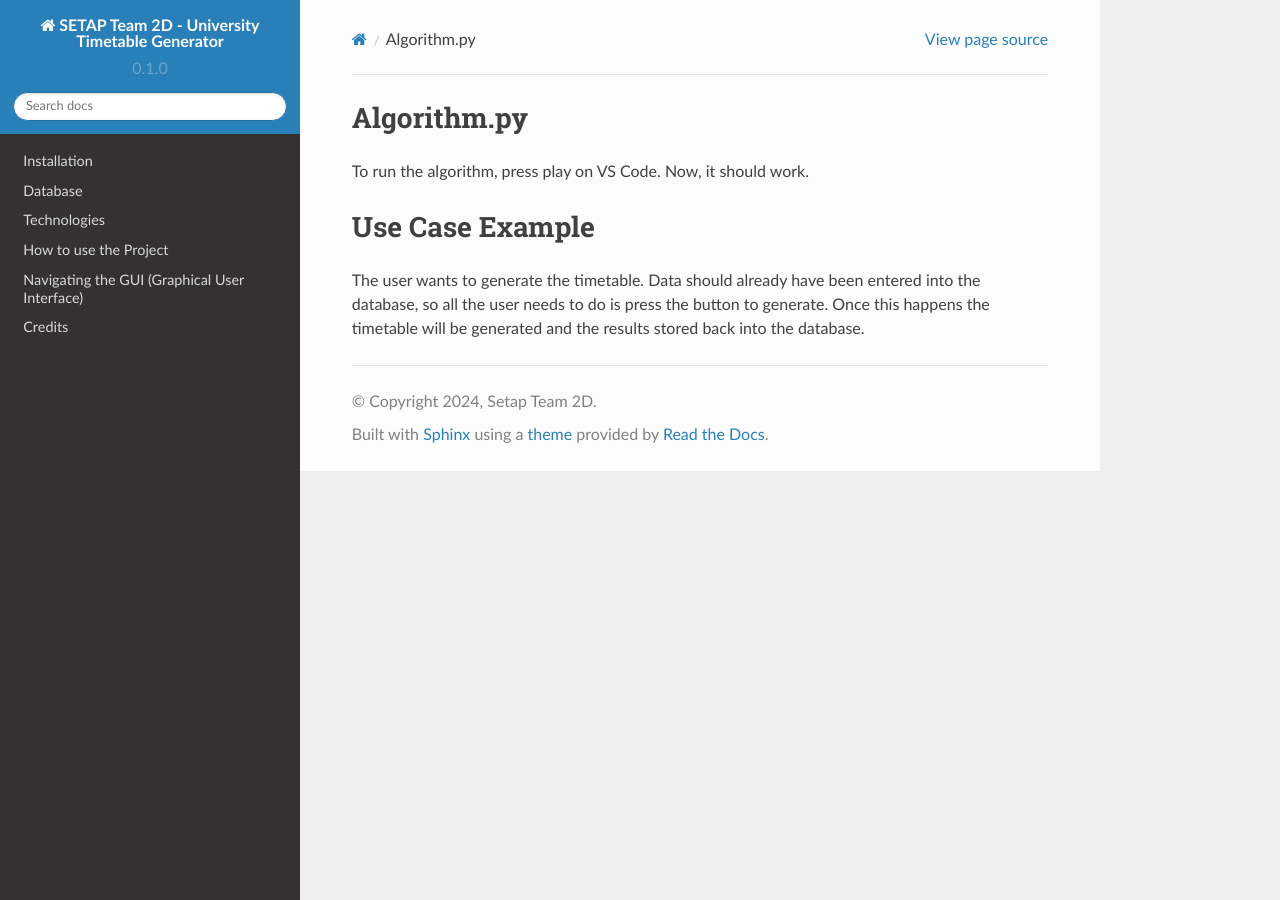
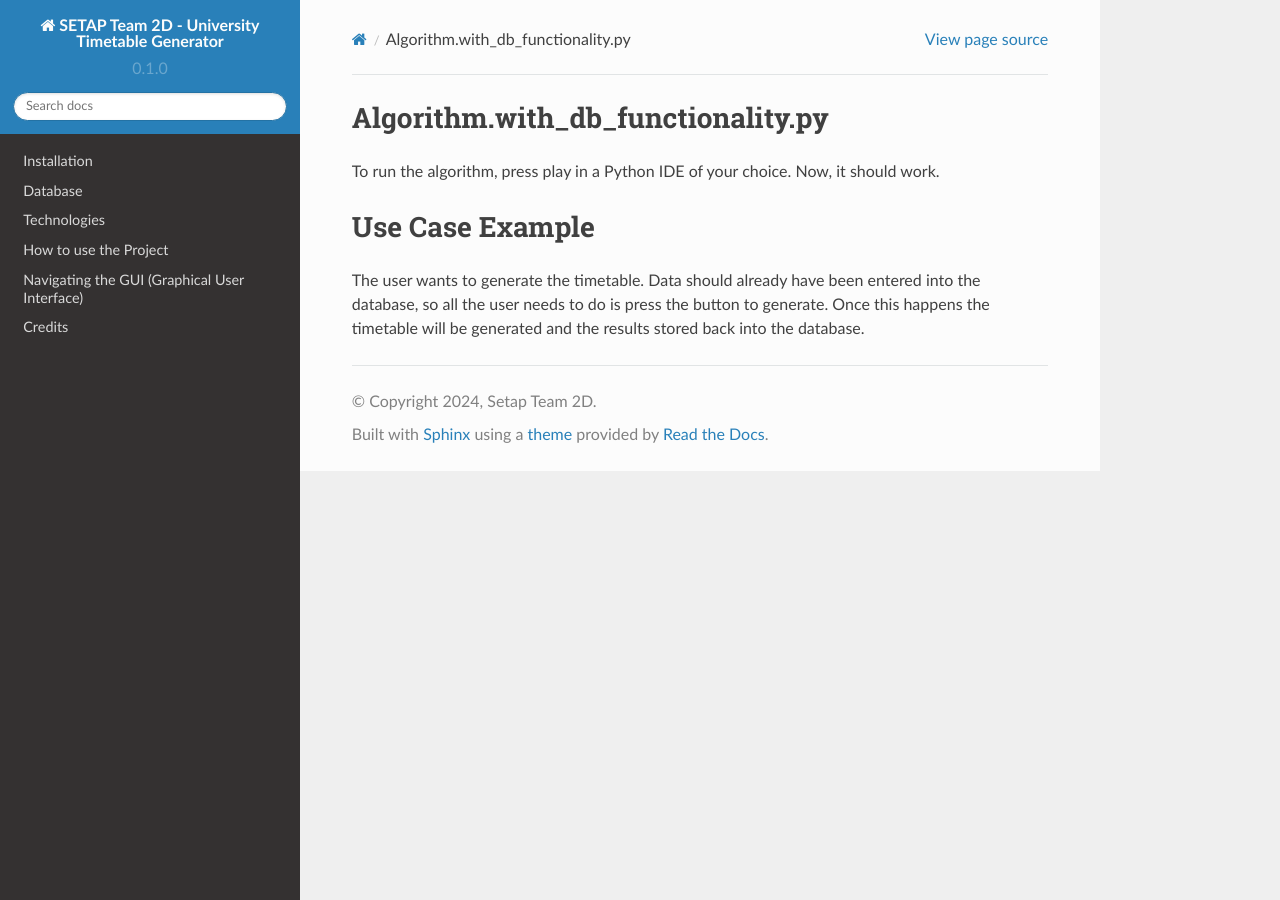
Before and after one commit to Group-2D/Demo-Project, a Sphinx documentation site: the page built from docs/source/algorithm.rst, in a window 1280 px wide. Built offline with Sphinx 7.4.7 and the Read the Docs theme 2.0.0, drawn with Linux system fonts in a browser that asks for light colours.

Commit message:
Update algorithm.rst

```diff
--- a/docs/source/algorithm.rst
+++ b/docs/source/algorithm.rst
@@ -1,7 +1,7 @@
-Algorithm.py
+Algorithm.with_db_functionality.py
 ----------------
 
-To run the algorithm, press play on VS Code. Now, it should work.
+To run the algorithm, press play in a Python IDE of your choice. Now, it should work.
 
 Use Case Example
 -----------------
```
